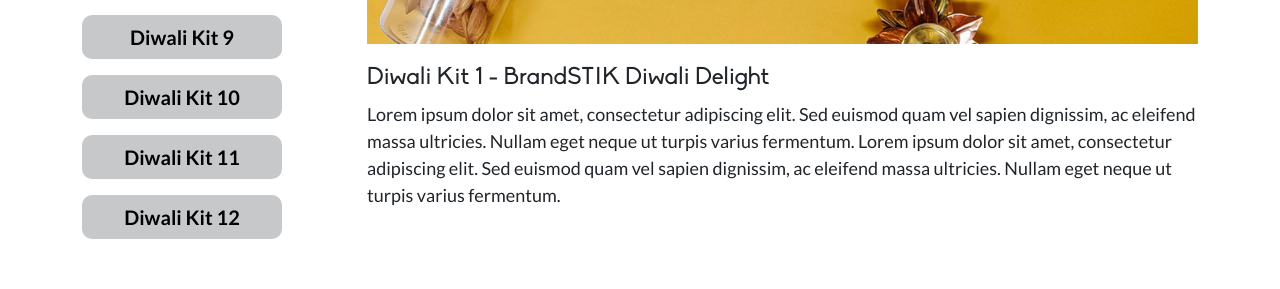
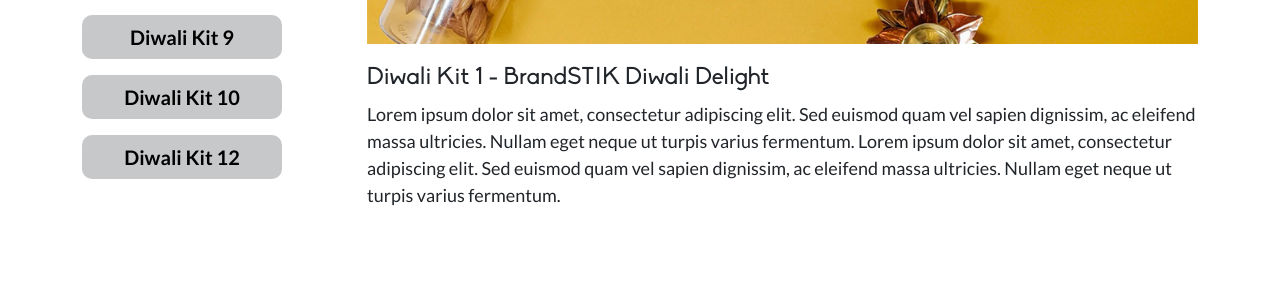
Before and after one commit to surajcreator/brandstik-landing, a React (Create React App) app: page /corporate-diwali-gifts-for-employees in a window 1280 px wide. Shown: the part 1980-2269 px from the top of the page. Built offline with nearby package versions, Linux system fonts and the light colour scheme; no server answers.

Commit message:
Popular kit name updates

```diff
--- a/src/pages/Diwali/data/PopularKit.js
+++ b/src/pages/Diwali/data/PopularKit.js
@@ -32,56 +32,49 @@
     id: 5,
     navItems: "Diwali Kit 5",
     kitImg: "/kit-img/5.jpg",
-    name: "UST",
+    name: "BrandSTIK Eco Aroma Kit",
     description: "",
   },
   {
     id: 6,
     navItems: "Diwali Kit 6",
     kitImg: "/kit-img/6.jpg",
-    name: "UST",
+    name: "BrandSTIK Illuminated Joy",
     description: "",
   },
   {
     id: 7,
     navItems: "Diwali Kit 7",
     kitImg: "/kit-img/7.jpg",
-    name: "UST",
+    name: "BrandSTIK Eco Chanting Box",
     description: "",
   },
   {
     id: 8,
     navItems: "Diwali Kit 8",
     kitImg: "/kit-img/8.jpg",
-    name: "UST",
+    name: "BrandSTIK Festive Radiance Hamper",
     description: "",
   },
   {
     id: 9,
     navItems: "Diwali Kit 9",
     kitImg: "/kit-img/9.jpg",
-    name: "UST",
+    name: "BrandSTIK Illuminating Festive Treats",
     description: "",
   },
   {
     id: 10,
     navItems: "Diwali Kit 10",
     kitImg: "/kit-img/10.jpg",
-    name: "UST",
-    description: "",
-  },
-  {
-    id: 11,
-    navItems: "Diwali Kit 11",
-    kitImg: "/kit-img/11.jpg",
-    name: "UST",
+    name: "BrandSTIK Gourmet Delights",
     description: "",
   },
   {
     id: 12,
     navItems: "Diwali Kit 12",
     kitImg: "/kit-img/12.jpg",
-    name: "UST",
-    description: "",
+    name: "BrandSTIK ",
+    description: "BrandSTIK Gourmet Power Pack",
   },
 ];
```
